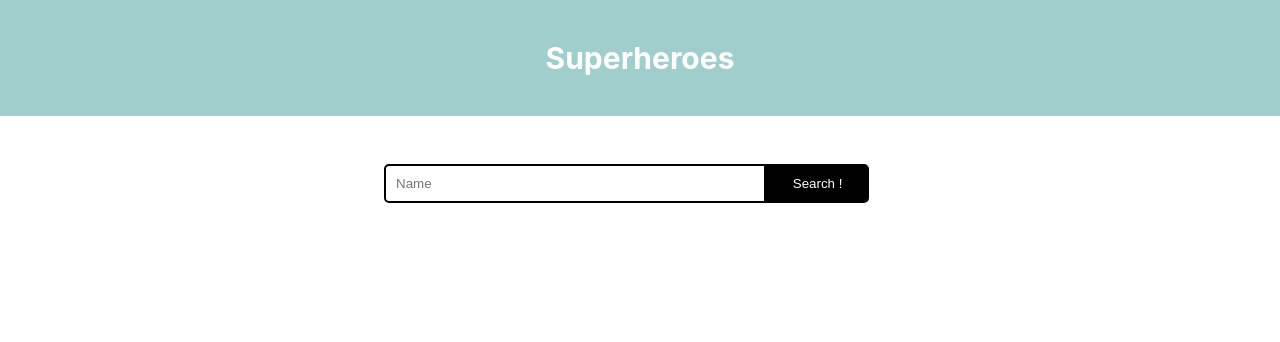
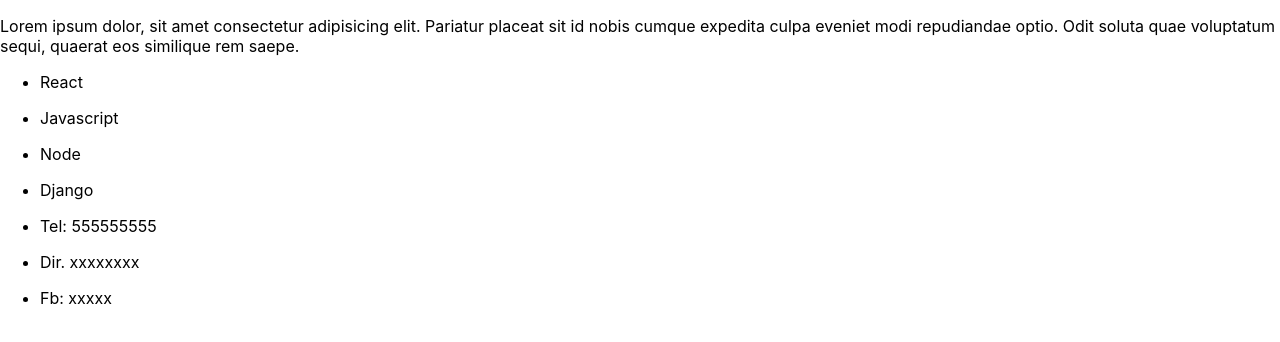
Before and after one commit to DanielMezaAcademlo/curso-react-aug-2021, a React (Create React App) app in the folder react-academlo/: page /about in a window 1280 px wide. Shown: the top 342 px of the page. Built offline with nearby package versions, Linux system fonts and the light colour scheme.

Commit message:
Introduccion al react router dom

```diff
--- a/react-academlo/package.json
+++ b/react-academlo/package.json
@@ -8,6 +8,7 @@
     "@testing-library/user-event": "^12.8.3",
     "react": "^17.0.2",
     "react-dom": "^17.0.2",
+    "react-router-dom": "^5.3.0",
     "react-scripts": "4.0.3",
     "web-vitals": "^1.1.2"
   },
--- a/react-academlo/src/App.js
+++ b/react-academlo/src/App.js
@@ -1,69 +1,35 @@
-import React, { useState, useEffect } from "react";
+import React from "react";
+import { BrowserRouter, Switch, Route } from "react-router-dom";
 
-//Components
-import Header from "./components/Header";
-import Form from "./components/Form";
-import HeroContainer from "./components/HeroContainer";
-import Hero from "./components/Hero";
+//Vistas
+import Home from "./views/Home";
+import About from "./views/About";
+import SingleHeroe from "./views/SingleHeroe";
 
 //Styles
 import "./styles/App.css";
 
 const App = () => {
-  //STATE
-  const [heroName, setHeroName] = useState("");
-  const [heroData, setHeroData] = useState(null);
-  const [error, setError] = useState(null);
+  return (
+    <BrowserRouter>
+      <Switch>
+        <Route path="/" exact>
+          <Home />
+        </Route>
 
-  //EFFECT
+        <Route path="/about" exact>
+          <About />
+        </Route>
 
-  //FUNCIONES
-  const handleChange = ({ value }) => {
-    setHeroName(value);
-  };
+        <Route path="/heroe/:id/:name" exact>
+          <SingleHeroe />
+        </Route>
 
-  const handleSearchHero = async e => {
-    e.preventDefault();
-    const token = "10220588968268520";
-    try {
-      const response = await fetch(
-        `https://www.superheroapi.com/api.php/${token}/search/${heroName}`
-      );
-      const result = await response.json();
-
-      if (result.response === "success") {
-        setError(null);
-        setHeroData(result.results);
-      } else {
-        setHeroData(null);
-        setError(result.error);
-      }
-      console.log(result);
-    } catch (error) {
-      console.log(error);
-    }
-  };
-
-  return (
-    <div className="App">
-      <Header />
-      <Form
-        handleChange={handleChange}
-        handleSearchHero={handleSearchHero}
-        heroName={heroName}
-      />
-
-      <HeroContainer>
-        {heroData ? (
-          heroData.map(hero => (
-            <Hero key={hero.id} name={hero.name} avatar={hero.image.url} />
-          ))
-        ) : error ? (
-          <h4>{error}</h4>
-        ) : null}
-        <Hero />
-      </HeroContainer>
-    </div>
+        <Route path="*">
+          <h2>Not Found</h2>
+        </Route>
+      </Switch>
+    </BrowserRouter>
   );
 };
 
--- /dev/null
+++ b/react-academlo/src/components/AboutDescription.jsx
@@ -0,0 +1,13 @@
+import React from "react";
+
+const AboutDescription = () => {
+  return (
+    <p>
+      Lorem ipsum dolor, sit amet consectetur adipisicing elit. Pariatur placeat
+      sit id nobis cumque expedita culpa eveniet modi repudiandae optio. Odit
+      soluta quae voluptatum sequi, quaerat eos similique rem saepe.
+    </p>
+  );
+};
+
+export default AboutDescription;
--- /dev/null
+++ b/react-academlo/src/components/Contact.jsx
@@ -0,0 +1,21 @@
+import React from "react";
+
+const Contact = () => {
+  return (
+    <div>
+      <ul>
+        <li>
+          <p>Tel: 555555555</p>
+        </li>
+        <li>
+          <p>Dir. xxxxxxxx</p>
+        </li>
+        <li>
+          <p>Fb: xxxxx</p>
+        </li>
+      </ul>
+    </div>
+  );
+};
+
+export default Contact;
--- a/react-academlo/src/components/Hero.jsx
+++ b/react-academlo/src/components/Hero.jsx
@@ -1,10 +1,16 @@
 import React from "react";
 
-const Hero = ({ name, avatar }) => {
+//Router
+import { Link } from "react-router-dom";
+
+const Hero = ({ name, avatar, id }) => {
   return (
     <div>
       <img src={avatar} alt={name} />
       <h4>{name}</h4>
+      <button>
+        <Link to={`/heroe/${id}/${name}`}>Ver más</Link>
+      </button>
     </div>
   );
 };
--- /dev/null
+++ b/react-academlo/src/components/Loader.jsx
@@ -0,0 +1,7 @@
+import React from "react";
+
+const Loader = () => {
+  return <h2>Cargando...</h2>;
+};
+
+export default Loader;
--- /dev/null
+++ b/react-academlo/src/components/Skills.jsx
@@ -0,0 +1,24 @@
+import React from "react";
+
+const Skills = () => {
+  return (
+    <div>
+      <ul>
+        <li>
+          <p>React</p>
+        </li>
+        <li>
+          <p>Javascript</p>
+        </li>
+        <li>
+          <p>Node</p>
+        </li>
+        <li>
+          <p>Django</p>
+        </li>
+      </ul>
+    </div>
+  );
+};
+
+export default Skills;
--- /dev/null
+++ b/react-academlo/src/views/About.jsx
@@ -0,0 +1,20 @@
+import React from "react";
+import { useParams } from "react-router-dom";
+//Components
+import AboutDescription from "../components/AboutDescription";
+import Skills from "../components/Skills";
+import Contact from "../components/Contact";
+
+const About = () => {
+  const data = useParams();
+  console.log(data);
+  return (
+    <div>
+      <AboutDescription />
+      <Skills />
+      <Contact />
+    </div>
+  );
+};
+
+export default About;
--- /dev/null
+++ b/react-academlo/src/views/Home.jsx
@@ -0,0 +1,76 @@
+import React, { useState, useEffect } from "react";
+
+//Components
+import Header from "../components/Header";
+import Form from "../components/Form";
+import HeroContainer from "../components/HeroContainer";
+import Hero from "../components/Hero";
+import Loader from "../components/Loader";
+
+const Home = () => {
+  //STATE
+  const [heroName, setHeroName] = useState("");
+  const [heroData, setHeroData] = useState(null);
+  const [error, setError] = useState(null);
+  const [isLoading, setIsLoading] = useState(false);
+
+  //FUNCIONES
+  const handleChange = ({ value }) => {
+    setHeroName(value);
+  };
+
+  const handleSearchHero = async e => {
+    e.preventDefault();
+    setHeroData(null);
+    setIsLoading(true);
+    const token = "10220588968268520";
+    try {
+      const response = await fetch(
+        `https://www.superheroapi.com/api.php/${token}/search/${heroName}`
+      );
+      const result = await response.json();
+
+      if (result.response === "success") {
+        setError(null);
+        setHeroData(result.results);
+      } else {
+        setHeroData(null);
+        setError(result.error);
+      }
+
+      setIsLoading(false);
+    } catch (error) {
+      console.log(error);
+    }
+  };
+
+  return (
+    <div className="App">
+      <Header />
+      <Form
+        handleChange={handleChange}
+        handleSearchHero={handleSearchHero}
+        heroName={heroName}
+      />
+
+      <HeroContainer>
+        {isLoading && <Loader />}
+
+        {heroData && heroData.length > 0 ? (
+          heroData.map(hero => (
+            <Hero
+              key={hero.id}
+              name={hero.name}
+              avatar={hero.image.url}
+              id={hero.id}
+            />
+          ))
+        ) : error ? (
+          <h4>{error}</h4>
+        ) : null}
+      </HeroContainer>
+    </div>
+  );
+};
+
+export default Home;
--- /dev/null
+++ b/react-academlo/src/views/SingleHeroe.jsx
@@ -0,0 +1,44 @@
+import React, { useState, useEffect } from "react";
+import { useParams } from "react-router-dom";
+
+const SingleHeroe = () => {
+  //State
+  const [singleHeroData, setSingleHeroData] = useState(null);
+  const [error, setError] = useState(null);
+  const [isLoading, setIsLoading] = useState(false);
+
+  //RouterHooks
+  const { id } = useParams();
+
+  useEffect(() => {
+    const handleSingleHeroData = async () => {
+      setSingleHeroData(null);
+      setIsLoading(true);
+      const token = "10220588968268520";
+      try {
+        const response = await fetch(
+          `https://www.superheroapi.com/api.php/${token}/${id}`
+        );
+        const result = await response.json();
+        console.log(result);
+        if (result.response === "success") {
+          setError(null);
+          setSingleHeroData(result);
+        } else {
+          setSingleHeroData(null);
+          setError(result.error);
+        }
+
+        setIsLoading(false);
+      } catch (error) {
+        console.log(error);
+      }
+    };
+
+    handleSingleHeroData();
+  }, []);
+
+  return <div></div>;
+};
+
+export default SingleHeroe;
```
Also changed, not shown: react-academlo/src/retos/reto1.txt (deleted), 1 other file (tests, documents, lock files or other folders).
